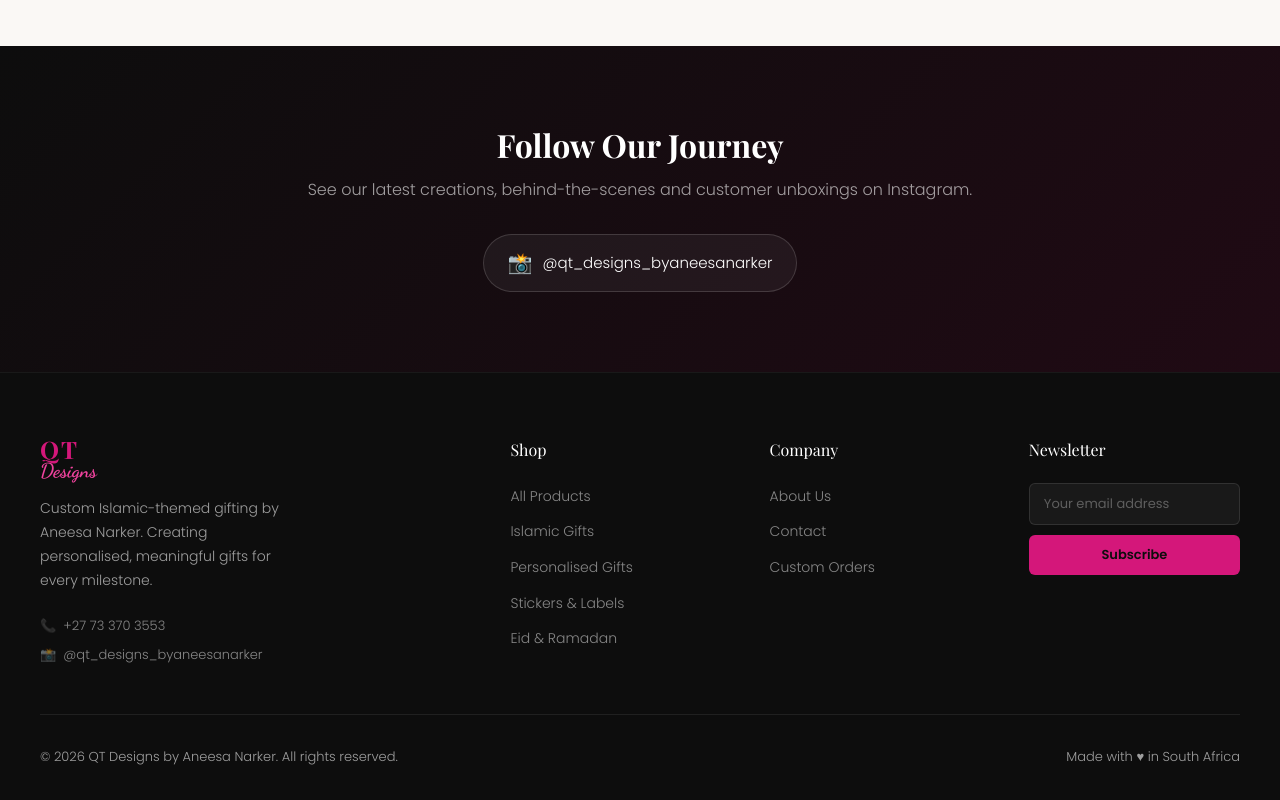
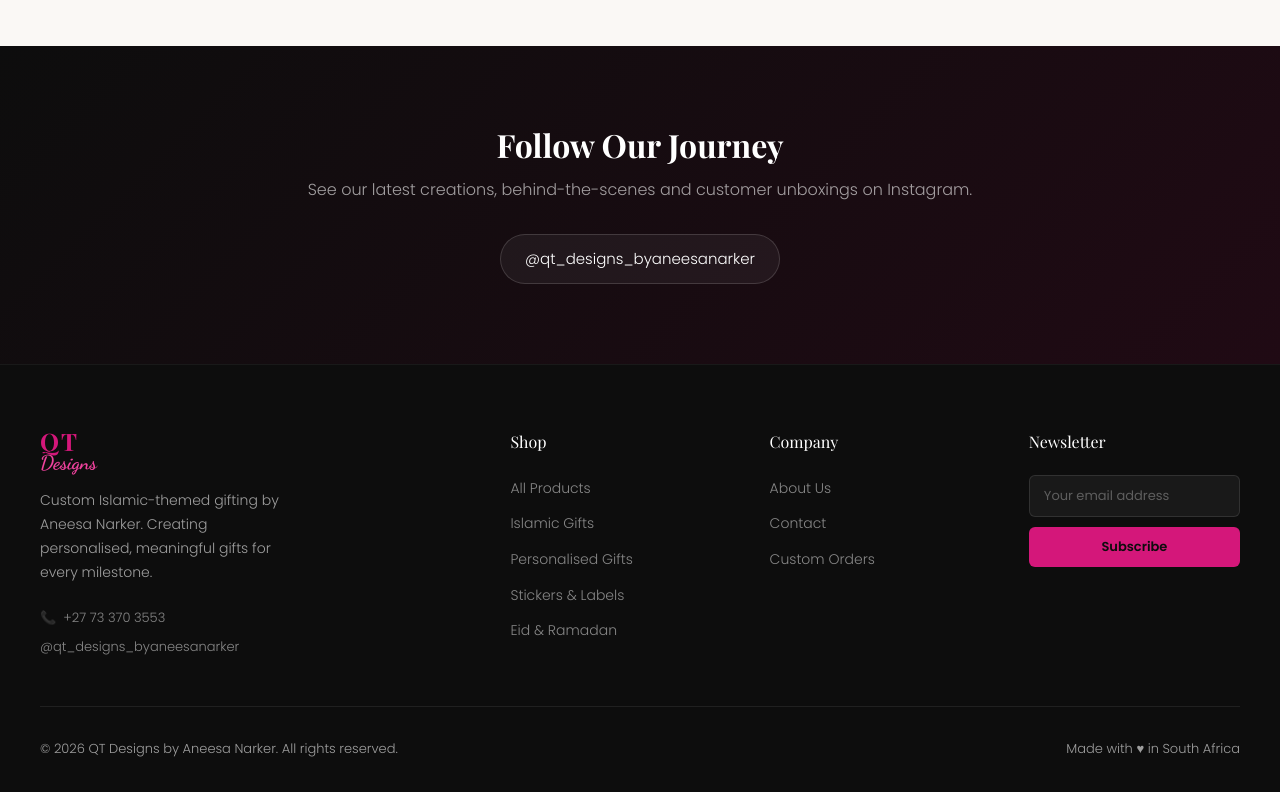
Before and after one commit to AliceAqeelah/Online-shop, a website built with Vite: page index.html in a window 1280 px wide. Shown: the part 4629-5429 px from the top of the page. Built offline with nearby package versions, Linux system fonts and the light colour scheme; a web font is replaced by a local one.

Commit message:
Updated about.html

```diff
--- a/index.html
+++ b/index.html
@@ -242,7 +242,6 @@
   <h2>Follow Our Journey</h2>
   <p>See our latest creations, behind-the-scenes and customer unboxings on Instagram.</p>
   <a href="https://www.instagram.com/qt_designs_byaneesanarker" target="_blank" class="instagram-handle">
-    <span class="instagram-icon">📸</span>
     @qt_designs_byaneesanarker
   </a>
 </div>
@@ -258,7 +257,7 @@
       <p>Custom Islamic-themed gifting by Aneesa Narker. Creating personalised, meaningful gifts for every milestone.</p>
       <div class="footer-contact">
         <a href="tel:+27733703553">📞 &nbsp;+27 73 370 3553</a>
-        <a href="https://www.instagram.com/qt_designs_byaneesanarker" target="_blank">📸 &nbsp;@qt_designs_byaneesanarker</a>
+        <a href="https://www.instagram.com/qt_designs_byaneesanarker" target="_blank">@qt_designs_byaneesanarker</a>
       </div>
     </div>
     <div class="footer-col">
```
Also changed, not shown: about.html (+1 -2 lines), contact.html (+2 -2 lines), products.html (+1 -1 lines).
